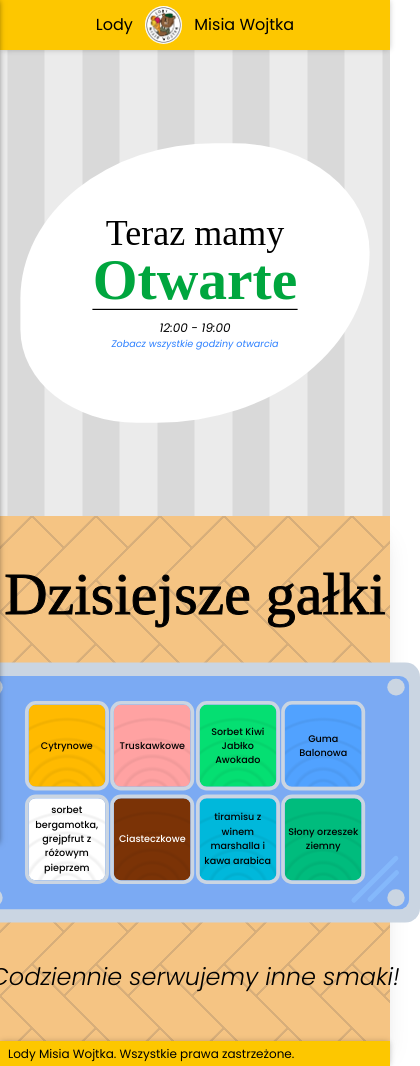
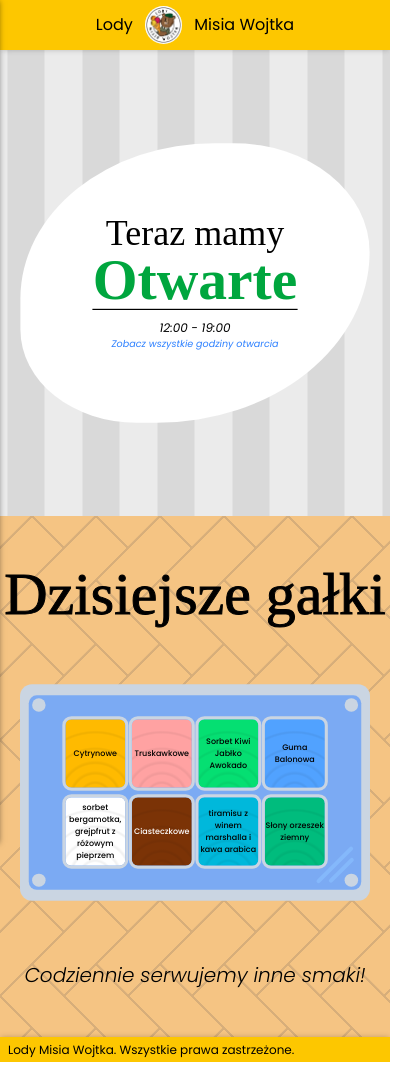
Before and after one commit to Dzarooo/LodyMisiaWojtkaFrontend, a React (Vite) app: page / in a window 390 px wide. Shown: the whole page, 420 px wide, since content can reach past the window. Built offline with nearby package versions, Linux system fonts and the light colour scheme; a web font is replaced by a local one.

Commit message:
some responsive changes

```diff
--- a/src/App.jsx
+++ b/src/App.jsx
@@ -57,7 +57,7 @@
               </div>
 
               {/* scoops container */}
-              <div className="scale-60 sm:scale-75 xl:scale-100 relative w-[750px] h-[433px] rounded-4xl">
+              <div className="scale-50 sm:scale-75 xl:scale-100 relative w-[700px] xl:w-[750px] h-[433px] rounded-4xl">
                 {/* countertop */}
                 <div className="absolute top-0 left-0 w-[100%] h-[100%] bg-slate-300 rounded-3xl"></div>
                 {/* glass */}
@@ -106,7 +106,7 @@
               </div>
 
               <div className="xl:h-[200px]">
-                <p className="text-2xl sm:text-3xl xl:text-4xl xl:!mt-10 -translate-y-12 xl:-translate-y-0 text-nowrap italic font-light">Codziennie serwujemy inne smaki!</p>
+                <p className="text-xl sm:text-3xl xl:text-4xl xl:!mt-10 -translate-y-12 xl:-translate-y-0 text-nowrap italic font-light">Codziennie serwujemy inne smaki!</p>
               </div>
 
             </div>
```
